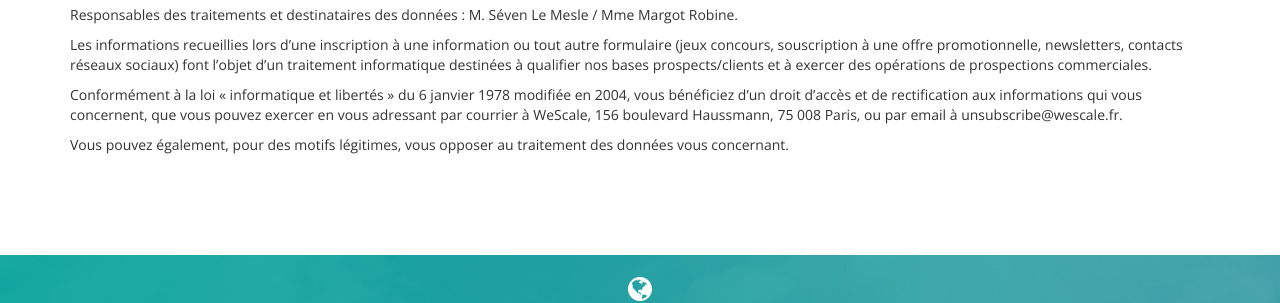
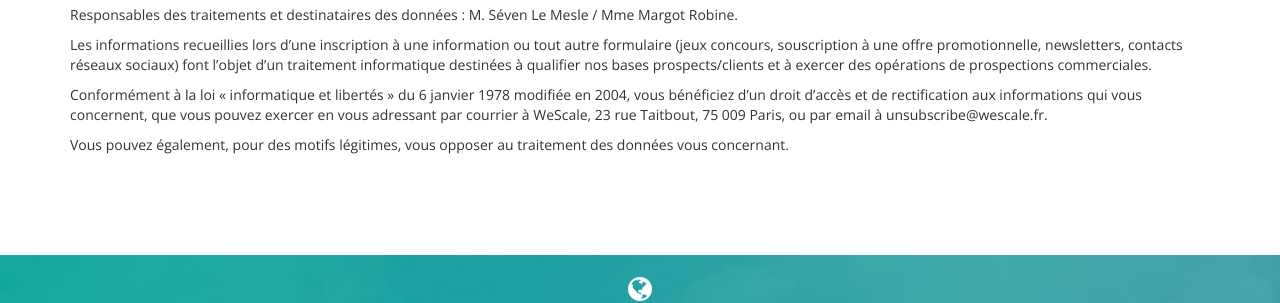
Before and after one commit to wescale/wescale-site, a Jekyll site: the page built from mentions.html, in a window 1280 px wide and 1031 px high. Shown: the part 605-908 px from the top of the window. Built offline with Jekyll 4.4.1, drawn with Linux system fonts in a browser that asks for light colours; nearby versions of some CDN libraries; comment, search, counter and statistics services are not loaded.

Commit message:
Update mentions to match new office and market comm chief

```diff
--- a/mentions.html
+++ b/mentions.html
@@ -43,7 +43,7 @@ class: mentions
 
               <p>Les informations recueillies lors d’une inscription à une information ou tout autre formulaire (jeux concours, souscription à une offre promotionnelle, newsletters, contacts réseaux sociaux) font l’objet d’un traitement informatique destinées à qualifier nos bases prospects/clients et à exercer des opérations de prospections commerciales.</p>
 
-              <p>Conformément à la loi « informatique et libertés » du 6 janvier 1978 modifiée en 2004, vous bénéficiez d’un droit d’accès et de rectification aux informations qui vous concernent, que vous pouvez exercer en vous adressant par courrier à WeScale, 156 boulevard Haussmann, 75 008 Paris, ou par email à unsubscribe@wescale.fr.</p>
+              <p>Conformément à la loi « informatique et libertés » du 6 janvier 1978 modifiée en 2004, vous bénéficiez d’un droit d’accès et de rectification aux informations qui vous concernent, que vous pouvez exercer en vous adressant par courrier à WeScale, 23 rue Taitbout, 75 009 Paris, ou par email à unsubscribe@wescale.fr.</p>
 
               <p>Vous pouvez également, pour des motifs légitimes, vous opposer au traitement des données vous concernant.</p>
             </div>
```
